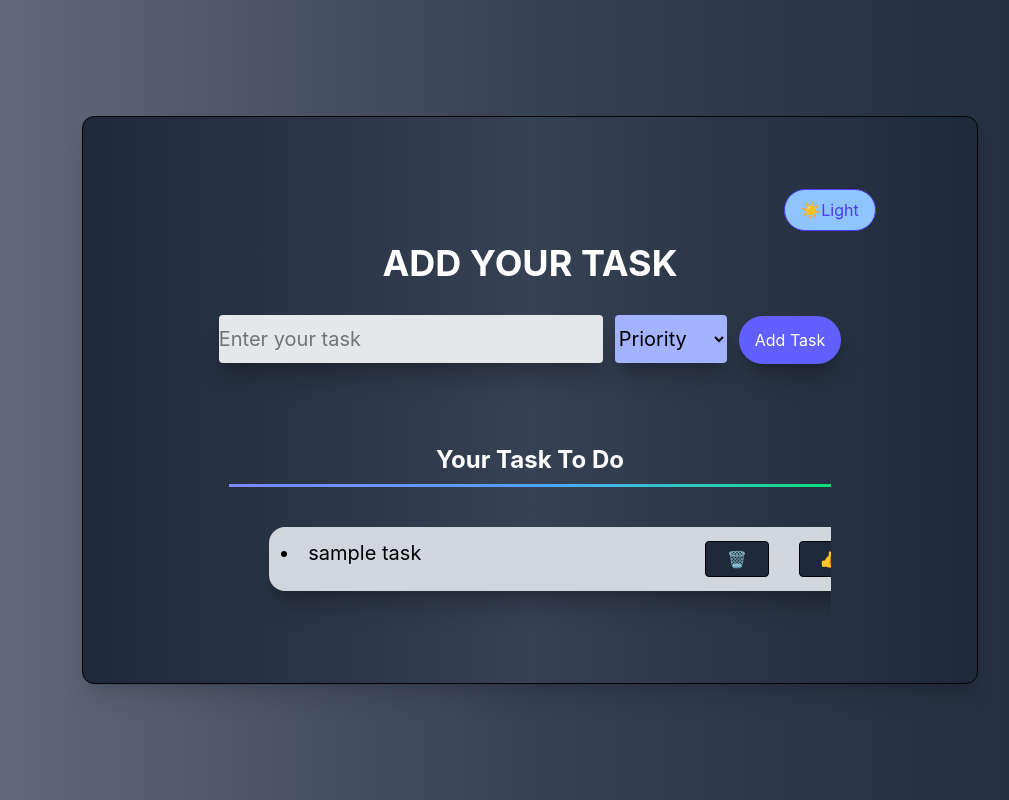
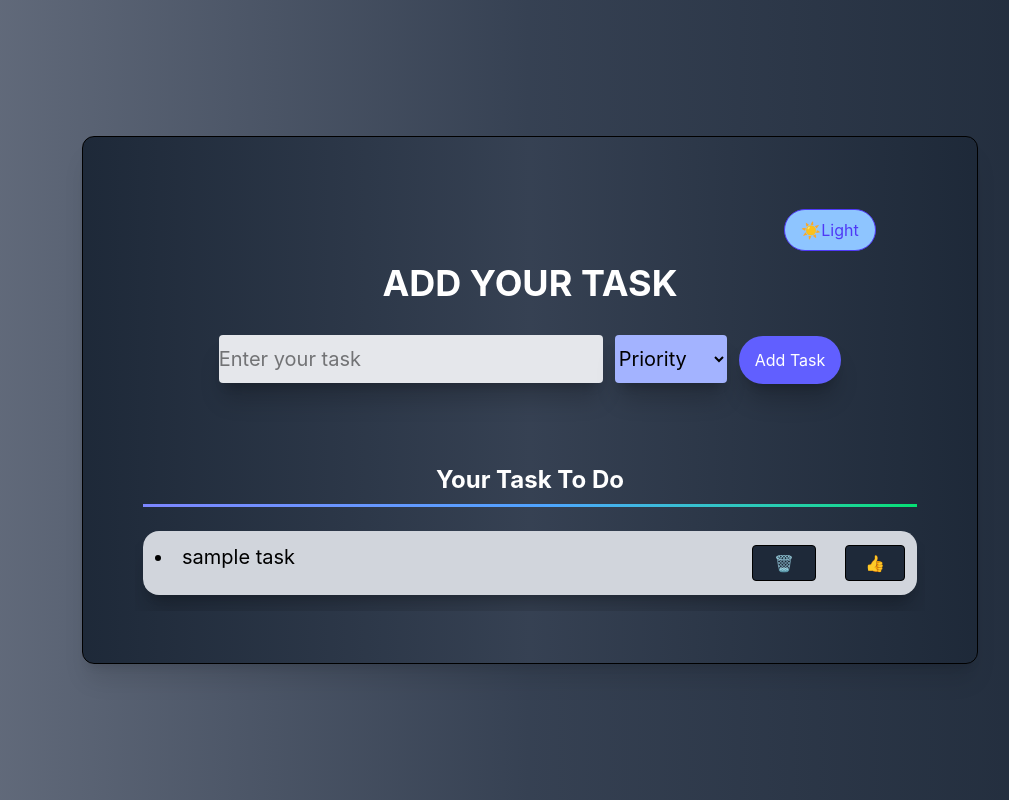
Before and after one commit to pratima-dev25/InternSpark-Internship, a React (Vite) app in the folder Task-1-todo-app/: page / in a window 1280 px wide. Shown: the whole page, without its empty margins (110-1119 px from the left). Built offline with nearby package versions, Linux system fonts and the light colour scheme.

Commit message:
features improvement

```diff
--- a/Task-1-todo-app/src/components/TodoList.jsx
+++ b/Task-1-todo-app/src/components/TodoList.jsx
@@ -7,27 +7,27 @@ export default function TodoList({todos, deleteTodo, doneTask, darkMode}){
 
     return(
 
-        <div className="flex justify-around items-center flex-wrap gap-2 w-ful max-w-4xl max-auto m-5">
+        <div className="flex justify-around items-center flex-wrap gap-2 w-full max-w-7xl max-auto m-5">
 
             <h1 className={ darkMode ? "font-bold text-2xl text-center mt-10 text-white"
             :"font-bold text-2xl text-center mt-10 "}>
                 Your Task To Do
             </h1>
 
-            <div  className=" space-y-4 max-h-[300px] md:max-h-[400px] overflow-y-auto overflow-x-hidden w-full">
+            <div  className=" space-y-4 max-h-[300px] md:max-h-[400px] overflow-y-auto overflow-x-hidden w-full px-2">
 
                 <div className="h-[3px] bg-gradient-to-r from-indigo-400 via-blue-400 to-green-400 mb-6"></div>
 
                 <ul>
 
                     {todos.map((todo) => (
-                        <div className="flex justify-between items-center gap-2 w-full bg-gray-300 shadow-xl/20 rounded-2xl p-3 m-10 break-all whitespace-normal ">
+                        <div className="flex justify-between items-center gap-2 w-full bg-gray-300 shadow-xl/20 rounded-2xl p-3 my-4 break-all whitespace-normal ">
 
-                            <li className=" flex-1 md:text-xl list-disc list-inside h-10 w-full" key={todo.id}>
+                            <li className=" flex-1 md:text-xl list-disc list-inside h-10" key={todo.id}>
                                 <span style={todo.isDone ? {textDecorationLine: "line-through"} : {}}> {todo.task} </span>
                             </li>
 
-                            <div className="flex gap-2">
+                            <div className="flex gap-2 shrink-0">
                                 <button className="md:w-16 md:h-9 border rounded bg-gray-800 hover:bg-gray-600" onClick={() => deleteTodo(todo.id)}>🗑️</button>
                                 &nbsp;&nbsp;&nbsp;
                                 <button className="md:w-15 md:h-9 border rounded bg-gray-800 hover:bg-gray-400" onClick={() => doneTask(todo.id)}>👍</button>
```
